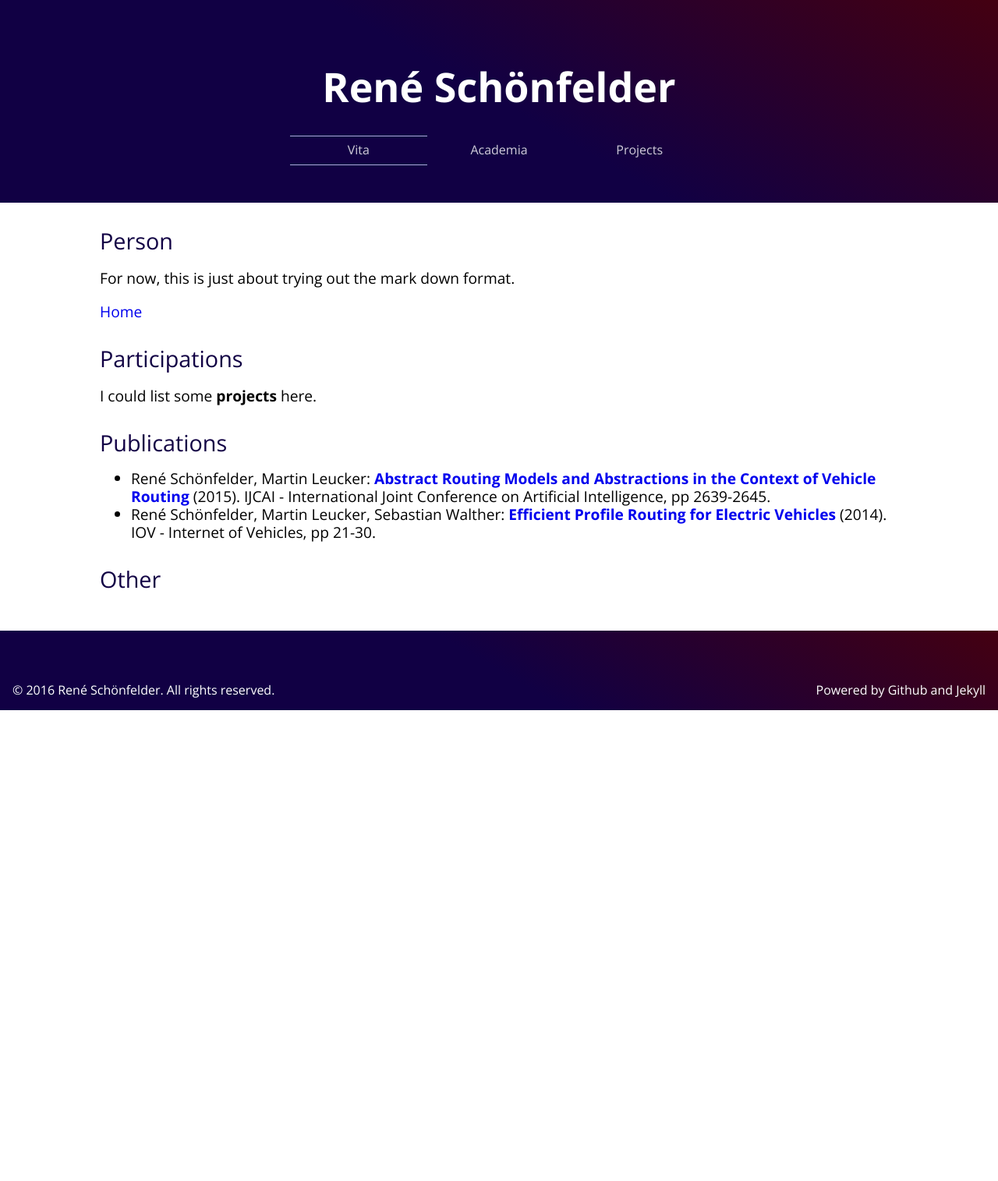
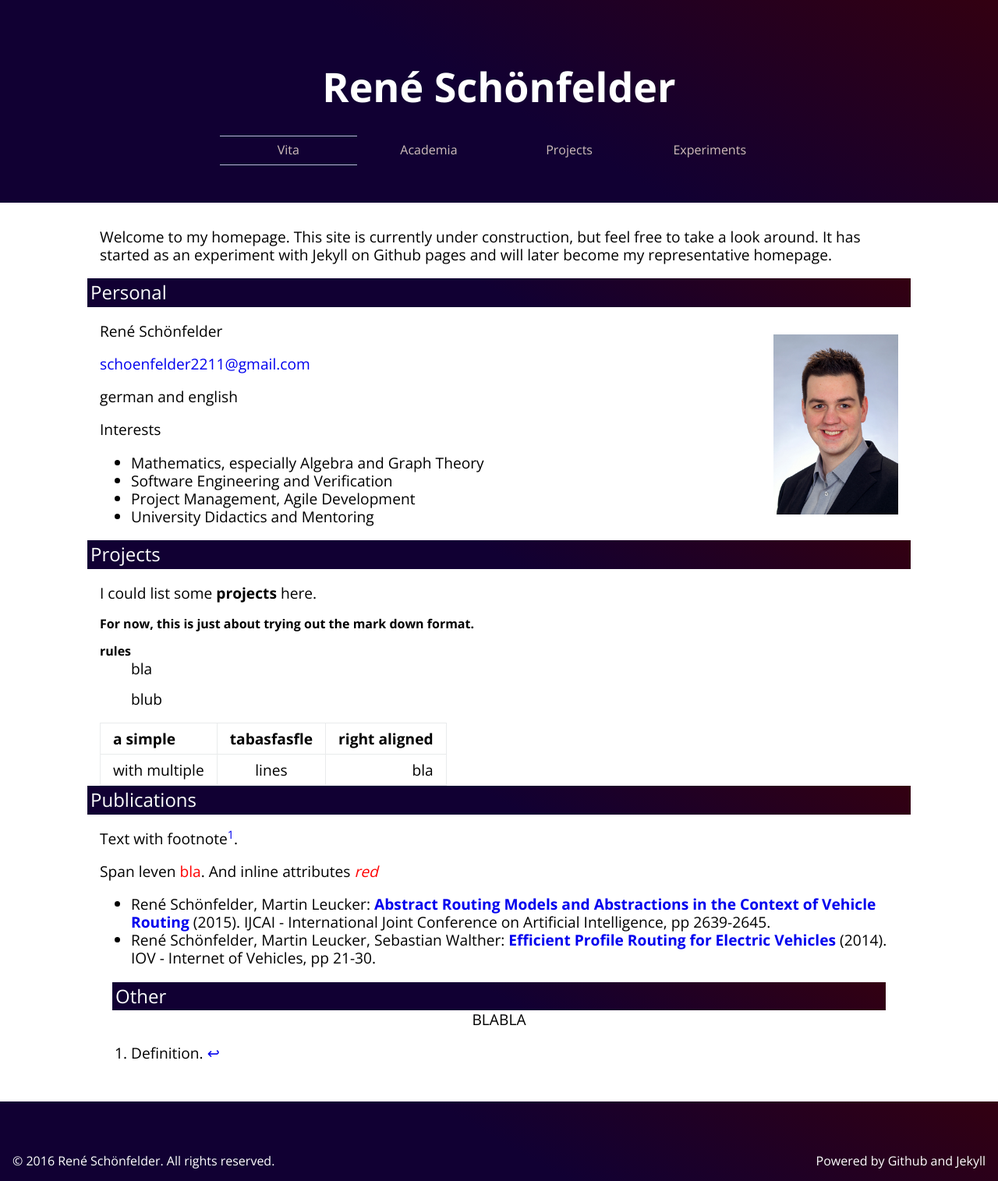
Before and after one commit to schoenfr/schoenfr.github.io, a Jekyll site: the page built from index.md, in a window 1280 px wide. Shown: the whole page at 78% size. Built offline with Jekyll 4.4.1, drawn with Linux system fonts in a browser that asks for light colours; before the commit the page ends 911 px from its top, so only the background shows below that.

Commit message:
portrait

```diff
--- a/_sass/_content.scss
+++ b/_sass/_content.scss
@@ -26,11 +26,25 @@ main {
   }
 
   h1, h2, h3, h4, h5, h6 {
-    margin-top: 2rem;
-    margin-bottom: 1rem;
+    @include background;
+    font-size: 1rem;
     font-weight: normal;
-    color: $primary;
+    padding: 0.25rem;
+    font-size: 1.5rem;
+
+    @media screen and (min-width: 64em) {
+      margin: 0 -1rem;
+    }
+    @media screen and (max-width: 42em) {
+      font-size: 1rem;
+      margin: 0;
+    }
   }
+  h2 { margin: 0 1rem; }
+  h3 { margin: 0 2rem; }
+  h4 { margin: 0 3rem; }
+  h5 { margin: 0 4rem; }
+  h6 { margin: 0 5rem; }
 
   p {
     margin-bottom: 1em;
--- a/_sass/_footer.scss
+++ b/_sass/_footer.scss
@@ -1,9 +1,9 @@
 footer {
+
+  @include background;
 
   padding-top: 4rem;
   padding-bottom: 1rem;
-  color: white;
-  background-image: linear-gradient(30deg, $primary, $primary, $secondary);
 
   .copyright {
     padding: 0.2rem 0.2rem 0 1rem;
--- a/_sass/_header.scss
+++ b/_sass/_header.scss
@@ -1,7 +1,6 @@
 header {
-  color: white;
+  @include background;
   text-align: center;
-  background-image: linear-gradient(30deg, $primary, $primary, $secondary);
 
   > h1 {
     margin-top: 0;
--- /dev/null
+++ b/_sass/_various.scss
@@ -0,0 +1,5 @@
+#portrait {
+  float: right;
+  width: 10rem;
+  margin: 1rem 0 1rem 1rem;
+}
--- a/css/main.scss
+++ b/css/main.scss
@@ -2,13 +2,18 @@
 menu: 0
 ---
 
-$primary: #104;
-$secondary: #401;
-$primarylight: #cdf;
-$secondarylight: #fff;
+$primary: #103;
+$secondary: #301;
+$primarylight: #def;
+$secondarylight: #fed;
 
 $stdfont: "Open Sans", "Helvetica Neue", Helvetica, Arial, sans-serif;
 $monofont: Consolas, "Liberation Mono", Menlo, Courier, monospace;
+
+@mixin background {
+  background-image: linear-gradient(30deg, $primary, $primary, $secondary);
+  color: white;
+}
 
 html {
   height: 100%;
@@ -42,3 +47,5 @@ a:hover {
 @import "footer";
 @import "content";
 @import "syntax";
+
+@import "various";
--- a/index.md
+++ b/index.md
@@ -3,21 +3,53 @@ title: Vita
 menu: 1
 ---
 
-## Person
+Welcome to my homepage. This site is currently under construction, but feel free to take a look around. It has started as an experiment with Jekyll on Github pages and will later become my representative homepage.
 
-For now, this is just about trying out the mark down format.
+# Personal
 
-[Home](index.html)
+![René Schönfelder](img/portrait.jpg){:id="portrait"}
+René Schönfelder
 
-## Participations
+[schoenfelder2211@gmail.com](mailto:schoenfelder2211@gmail.com)
+
+german and english
+
+Interests
+
+* Mathematics, especially Algebra and Graph Theory
+* Software Engineering and Verification
+* Project Management, Agile Development
+* University Didactics and Mentoring
+
+# Projects
 
 I could list some **projects** here.
 
-## Publications
+For now, this is just about trying out the mark down format.
+rules
+: bla
+: blub
 
+| a simple | tabasfasfle | right aligned |
+|:-|:-:|-:|
+| with multiple | lines | bla |
 
+# Publications
+
+Text with footnote[^1].
+
+Span leven <span style="color: red">bla</span>. And inline attributes *red*{: style="color: red"}
 
 * René Schönfelder, Martin Leucker: __[Abstract Routing Models and Abstractions in the Context of Vehicle Routing](http://ijcai.org/Abstract/15/374){:target="_blank"}__ (2015). IJCAI - International Joint Conference on Artificial Intelligence, pp 2639-2645.
 * René Schönfelder, Martin Leucker, Sebastian Walther: __[Efficient Profile Routing for Electric Vehicles](http://dx.doi.org/10.1007/978-3-319-11167-4_3){:target="_blank"}__ (2014). IOV - Internet of Vehicles, pp 21-30.
 
 ## Other
+
+{::options parse_block_html="true" /}
+
+<div style="text-align: center;">
+BLABLA
+</div>
+
+
+[^1]: Definition.
```
Also changed, not shown: stormpath.html (added, +10 -0 lines), img/portrait.jpg (added).
